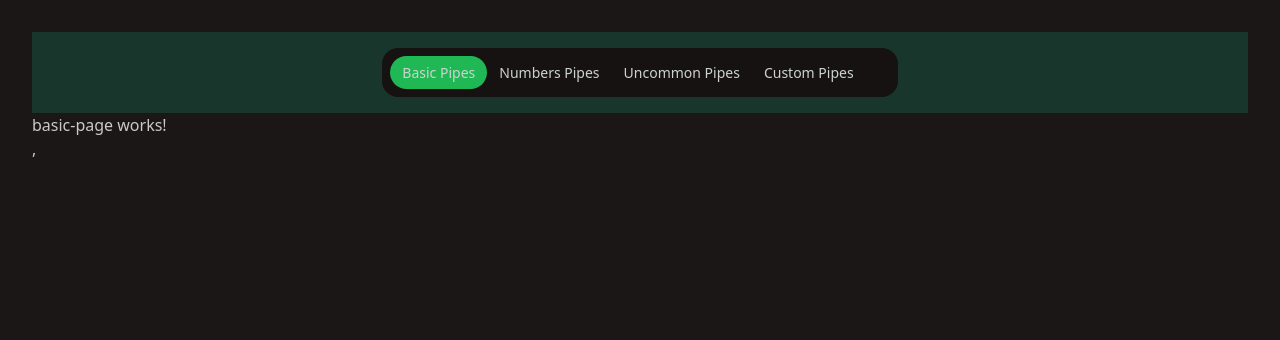
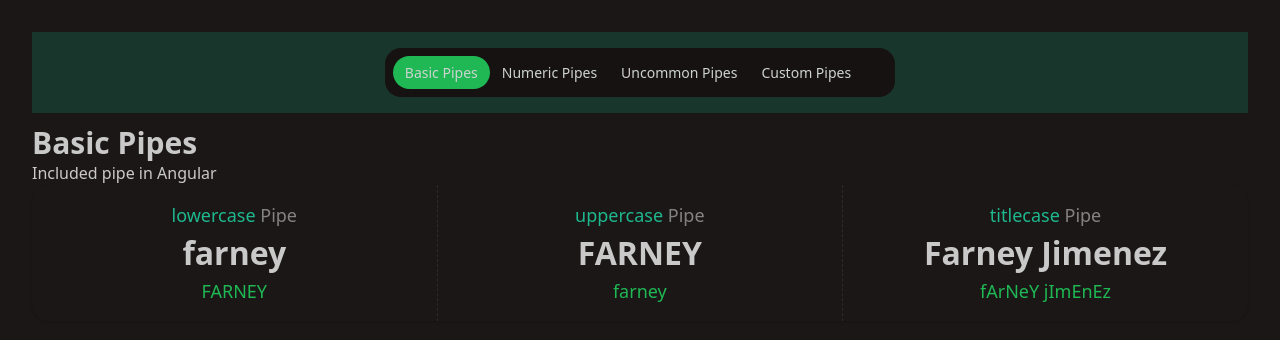
Before and after one commit to farney9/05-angular-moderno-pipes-app, an Angular app: page /#/basic in a window 1280 px wide. Shown: the top 340 px of the page. Built offline with nearby package versions, Linux system fonts and the light colour scheme.

Commit message:
feat:Add basic & number Pipes pages

```diff
--- a/src/app/app.routes.ts
+++ b/src/app/app.routes.ts
@@ -8,7 +8,7 @@ export const routes: Routes = [
   },
   {
     path: 'numbers',
-    title: 'Numbers Pipes',
+    title: 'Numeric Pipes',
     loadComponent: () => import('./pages/numbers-page/numbers-page.component'),
   },
   {
--- a/src/app/components/navbar/navbar.component.html
+++ b/src/app/components/navbar/navbar.component.html
@@ -1,4 +1,50 @@
-<div class="navbar bg-neutral text-neutral-content md:justify-center md:items-center">
+<div class="navbar bg-neutral text-neutral-content shadow-xs">
+  <div class="navbar-start">
+    <div class="dropdown">
+      <div tabindex="0" role="button" class="btn btn-ghost sm:hidden">
+        <svg xmlns="http://www.w3.org/2000/svg" class="h-5 w-5" fill="none" viewBox="0 0 24 24" stroke="currentColor"> <path stroke-linecap="round" stroke-linejoin="round" stroke-width="2" d="M4 6h16M4 12h8m-8 6h16" /> </svg>
+      </div>
+      <ul
+        tabindex="0"
+        class="menu menu-sm dropdown-content bg-base-100 rounded-box z-1 mt-3 w-52 p-2 shadow">
+        @for (route of routes; track route.path) {
+          <li>
+            <a
+              [routerLink]="route.path"
+              [routerLinkActive]="'bg-primary'"
+              [routerLinkActiveOptions]="{exact: true}"
+            >
+              {{route.title}}
+
+            </a>
+          </li>
+        }
+
+      </ul>
+    </div>
+  </div>
+  <div class="navbar-center hidden sm:flex">
+    <ul class="menu menu-horizontal bg-base-200 rounded-box px-2 my-2">
+      @for (route of routes; track route.path) {
+        <li>
+          <a
+            [routerLink]="route.path"
+            [routerLinkActive]="'bg-primary'"
+            [routerLinkActiveOptions]="{exact: true}"
+          >
+            {{route.title}}
+
+          </a>
+        </li>
+      }
+    </ul>
+  </div>
+  <div class="navbar-end">
+    <!-- <a class="btn">Button</a> -->
+  </div>
+</div>
+
+<!-- <div class="navbar bg-neutral text-neutral-content md:justify-center md:items-center">
   <ul class="menu menu-vertical md:menu-horizontal bg-base-200 rounded-box my-2">
     @for (route of routes; track route.path) {
       <li>
@@ -14,4 +60,4 @@
     }
   </ul>
 
-</div>
+</div> -->
--- a/src/app/pages/basic-page/basic-page.component.html
+++ b/src/app/pages/basic-page/basic-page.component.html
@@ -1 +1,23 @@
-<p>basic-page works!</p>,
+<section class="my-3">
+  <h1 class="text-3xl font-bold">Basic Pipes</h1>
+  <h3 class="font-thin">Included pipe in Angular</h3>
+  <div class="stats stats-vertical md:stats-horizontal shadow justify-center items-center flex">
+    <div class="stat place-items-center">
+      <div class="stat-title text-lg text-secondary">lowercase <span class="stat-title text-lg">Pipe</span></div>
+      <div class="stat-value">{{nameUpper() | lowercase}}</div>
+      <div class="stat-desc text-primary text-lg">{{nameUpper()}}</div>
+    </div>
+
+    <div class="stat place-items-center">
+      <div class="stat-title text-lg text-secondary">uppercase <span class="stat-title text-lg">Pipe</span></div>
+      <div class="stat-value">{{nameLower() | uppercase}}</div>
+      <div class="stat-desc text-primary text-lg">{{nameLower()}}</div>
+    </div>
+
+    <div class="stat place-items-center">
+      <div class="stat-title text-lg text-secondary">titlecase <span class="stat-title text-lg">Pipe</span></div>
+      <div class="stat-value">{{fullName() | titlecase}}</div>
+      <div class="stat-desc text-primary text-lg">{{fullName()}}</div>
+    </div>
+  </div>
+</section>
--- a/src/app/pages/basic-page/basic-page.component.ts
+++ b/src/app/pages/basic-page/basic-page.component.ts
@@ -1,8 +1,18 @@
-import { Component } from '@angular/core';
+import { DecimalPipe, LowerCasePipe, TitleCasePipe, UpperCasePipe,  } from '@angular/common';
+import { Component, signal } from '@angular/core';
 
 @Component({
   selector: 'app-basic-page',
-  imports: [],
+  imports: [
+    LowerCasePipe,
+    UpperCasePipe,
+    TitleCasePipe,
+    DecimalPipe,
+  ],
   templateUrl: './basic-page.component.html',
 })
-export default class BasicPageComponent { }
+export default class BasicPageComponent {
+  nameLower = signal('farney');
+  nameUpper = signal('FARNEY');
+  fullName = signal('fArNeY jImEnEz');
+}
--- a/src/app/pages/numbers-page/numbers-page.component.html
+++ b/src/app/pages/numbers-page/numbers-page.component.html
@@ -1 +1,48 @@
-<p>numbers-page works!</p>,
+<section class="my-3">
+  <h1 class="text-3xl font-bold">Numeric Pipes</h1>
+  <h3 class="font-thin">Included pipe in Angular</h3>
+  <div class="stats stats-vertical md:stats-horizontal shadow justify-center items-center flex">
+    <div class="stat place-items-start">
+      <div class="stat-title text-lg">1 entero y 2 decimales</div>
+      <div class="stat-title text-lg text-secondary">number: '1.2-2'</div>
+      <div class="stat-value">{{ totalSells() | number: '1.2-2' }}</div>
+      <div class="stat-desc text-primary text-lg">{{totalSells()}}</div>
+    </div>
+    <div class="stat place-items-start">
+      <div class="stat-title text-lg">Sumando 1234 a la parte entera</div>
+      <div class="stat-title text-lg text-secondary">number: '1.1-2'</div>
+      <div class="stat-value">{{ totalSells() + 1234 | number: '1.1-2' }}</div>
+      <div class="stat-desc text-primary text-lg">{{totalSells()}}</div>
+    </div>
+    <div class="stat place-items-start">
+      <div class="stat-title text-lg">Currency por defecto</div>
+      <div class="stat-title text-lg text-secondary">currency</div>
+      <div class="stat-value">{{ totalSells() |currency }}</div>
+      <div class="stat-desc text-primary text-lg">{{totalSells()}}</div>
+    </div>
+    <div class="stat place-items-start">
+      <div class="stat-title text-lg">Currency con country code</div>
+      <div class="stat-title text-lg text-secondary">currency: 'CAD'</div>
+      <div class="stat-value">{{ totalSells() | currency: 'CAD' }}</div>
+      <div class="stat-desc text-primary text-lg">{{totalSells()}}</div>
+    </div>
+  </div>
+</section>
+<section class="my-3">
+  <h1 class="text-3xl font-bold">Percent Pipe</h1>
+  <h3 class="font-thin">Included pipe in Angular</h3>
+  <div class="stats stats-vertical md:stats-horizontal shadow justify-center items-center flex">
+    <div class="stat place-items-center">
+      <div class="stat-title text-lg">percent por defecto</div>
+      <div class="stat-title text-lg text-secondary">percent</div>
+      <div class="stat-value">{{percent() | percent}}</div>
+      <div class="stat-desc text-primary text-lg">{{percent()}}</div>
+    </div>
+    <div class="stat place-items-center">
+      <div class="stat-title text-lg">percent con decimales</div>
+      <div class="stat-title text-lg text-secondary">percent:'1.2-2'</div>
+      <div class="stat-value">{{percent() | percent:'1.2-2'}}</div>
+      <div class="stat-desc text-primary text-lg">{{percent()}}</div>
+    </div>
+  </div>
+</section>
--- a/src/app/pages/numbers-page/numbers-page.component.ts
+++ b/src/app/pages/numbers-page/numbers-page.component.ts
@@ -1,8 +1,17 @@
-import { Component } from '@angular/core';
+import { CurrencyPipe, DecimalPipe, PercentPipe } from '@angular/common';
+import { Component, signal } from '@angular/core';
 
 @Component({
   selector: 'app-numbers-page',
-  imports: [],
+    imports: [
+      CurrencyPipe,
+      DecimalPipe,
+      PercentPipe,
+    ],
   templateUrl: './numbers-page.component.html',
 })
-export default class NumbersPageComponent { }
+export default class NumbersPageComponent {
+
+  totalSells = signal(2433232.5567);
+  percent = signal(0.4856);
+}
```
